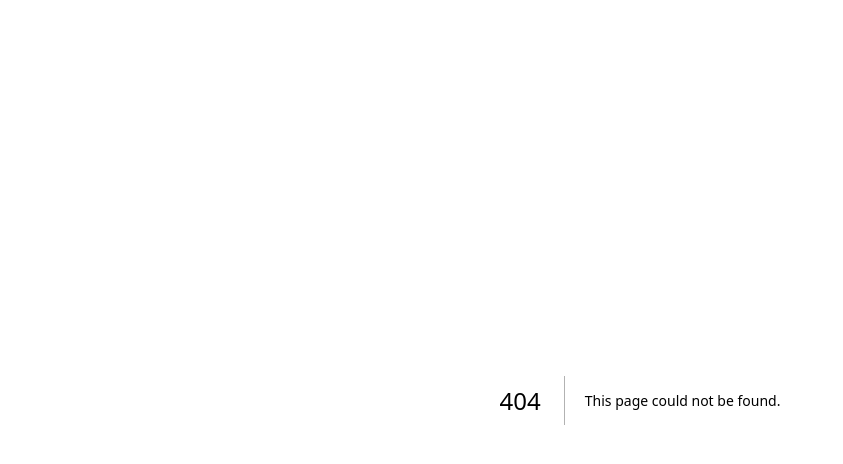
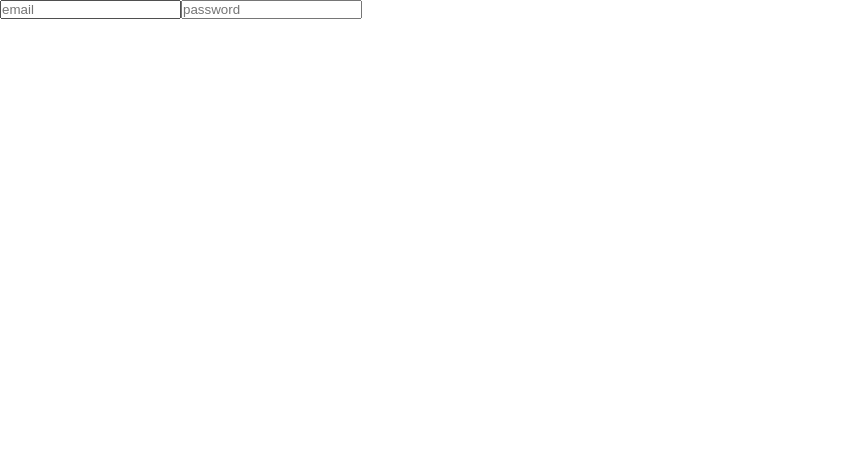
Before and after one commit to AndreySmirnoffv/my-fullstack-site, a Next.js app: page /auth in a window 1280 px wide. Before the commit this address had no page. Shown: the top 464 px of the page, without its empty margins (0-843 px from the left). Built offline with nearby package versions, Linux system fonts and the light colour scheme.

Commit message:
from jsx to tsx

```diff
--- /dev/null
+++ b/src/app/auth/page.tsx
@@ -0,0 +1,10 @@
+export default async function Login(){
+    return (
+        <section>
+            <section>
+                <input type="text" placeholder="email"/>
+                <input type="password" placeholder="password"/>
+            </section>
+        </section>
+    )
+}
```
Also changed, not shown: src/components/MainPage/SkillCard/SkillCard.tsx (renamed from src/components/MainPage/SkillCard/SkillCard.jsx, +9 -2 lines).
